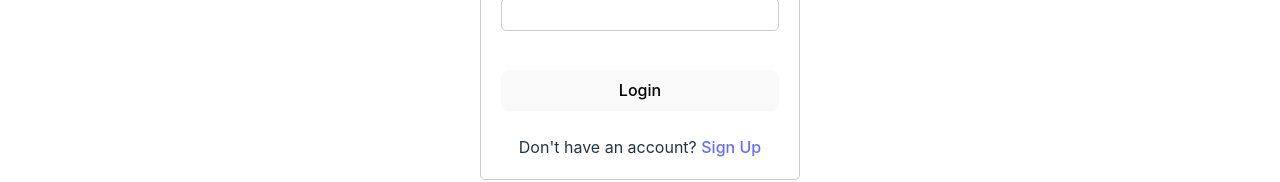
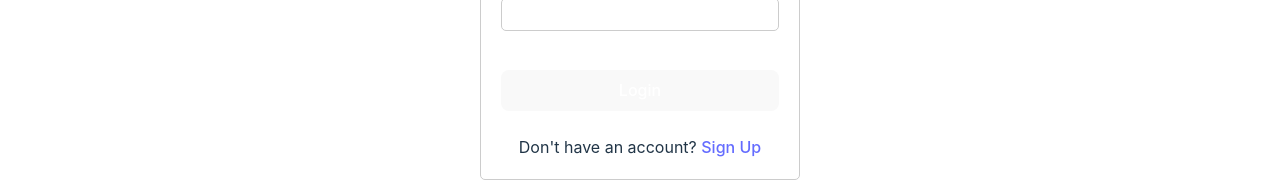
Before and after one commit to amandayu255/CSC365, a React (Vite) app: page / in a window 1280 px wide. Shown: the part 444-626 px from the top of the page. Built offline with nearby package versions, Linux system fonts and the light colour scheme.

Commit message:
updated login button

```diff
--- a/src/components/login/Login.css
+++ b/src/components/login/Login.css
@@ -33,16 +33,16 @@ input[type="password"] {
 button {
   padding: 10px;
   background-color: #007bff;
-  color: black;
+  color: white;
   border: 2px solid black;
   border-radius: 5px;
   cursor: pointer;
   font-size: 16px;
 }
 
-/* button:hover {
-  background-color: #333;
-} */
+button:hover {
+  background-color: #007bff;
+}
 
 a {
   color: #007bff;
```
